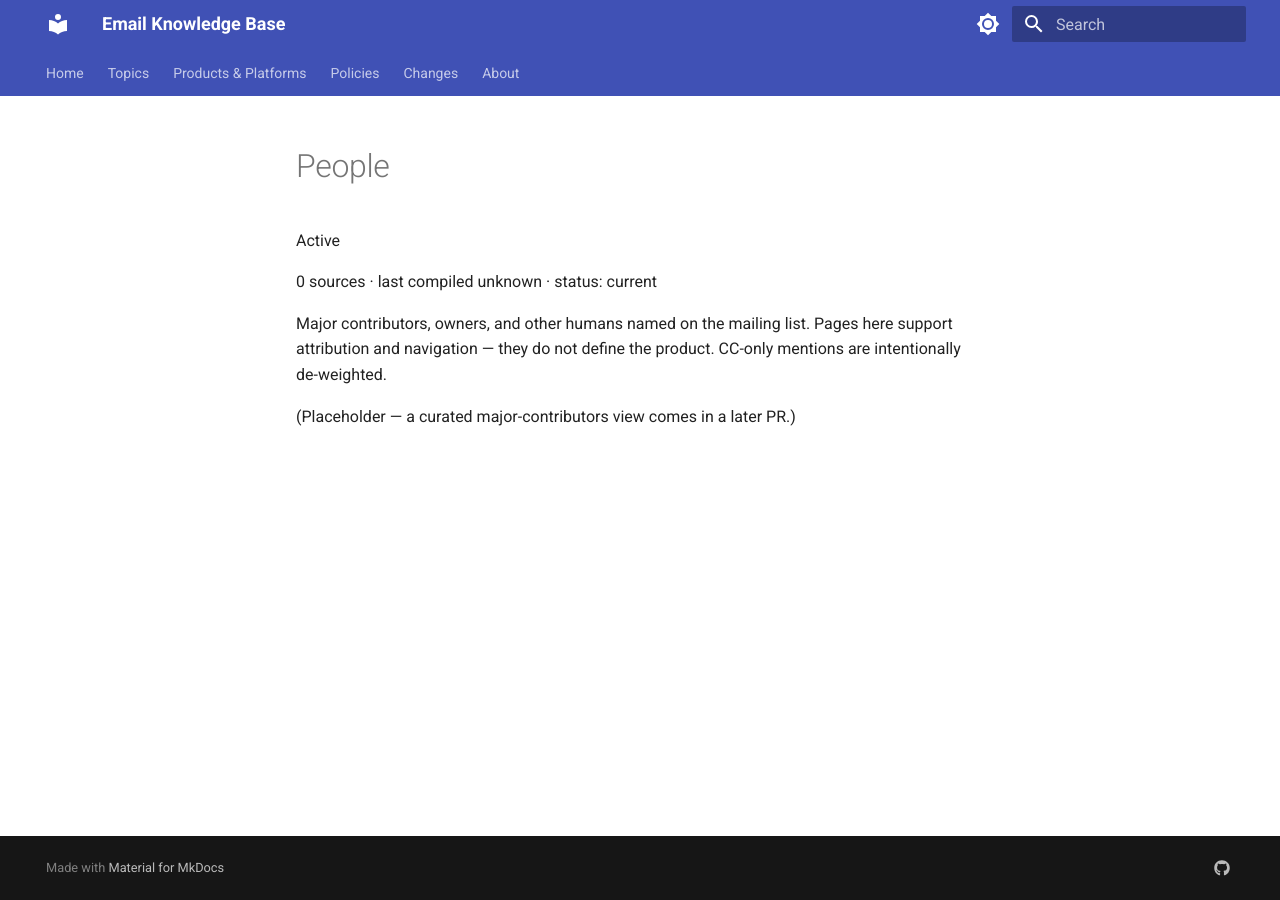
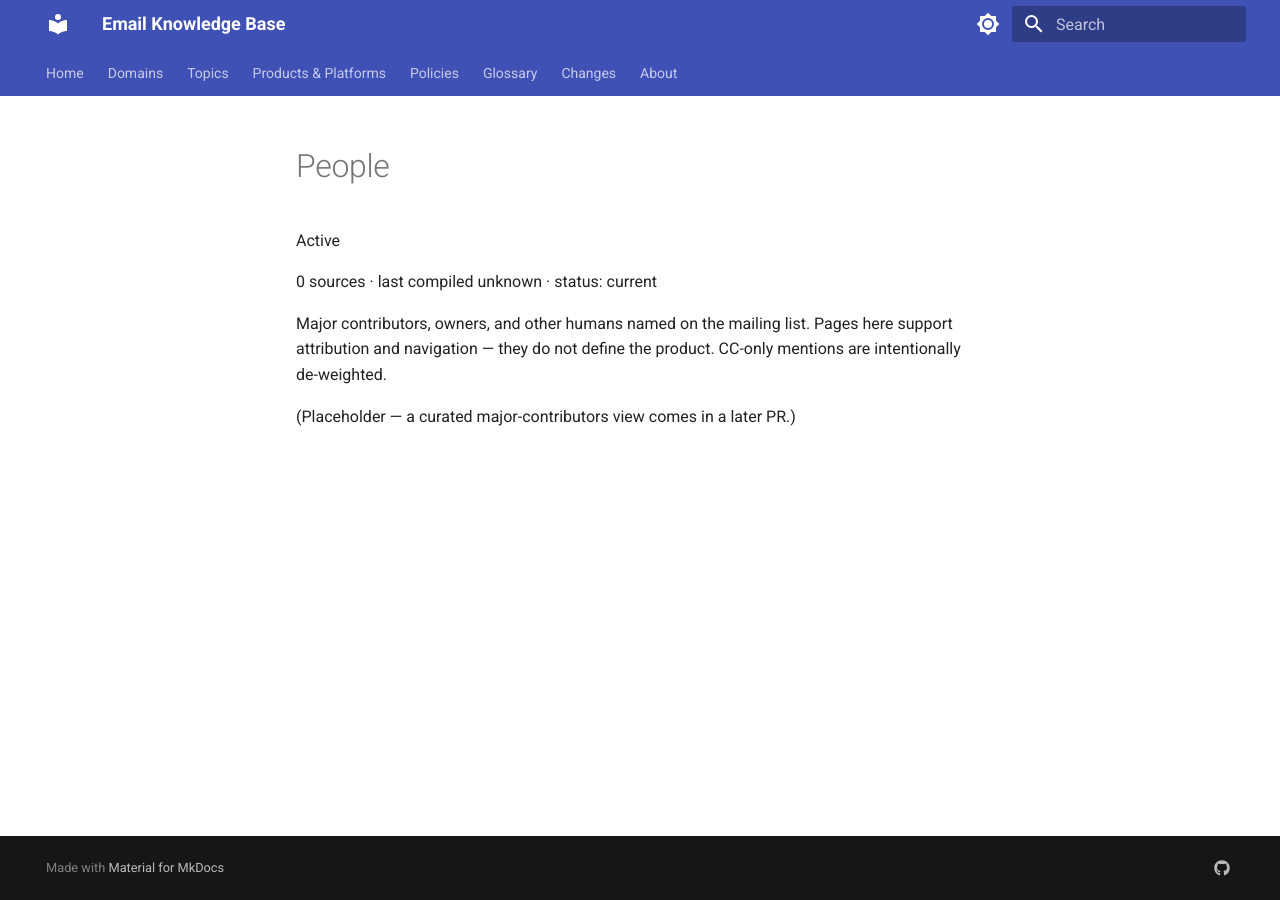
Before and after one commit to jyotiduhan2004/IM-Hackathon, an MkDocs documentation site: the page built from wiki/entities/index.md, in a window 1280 px wide. Built offline with MkDocs 1.6.1 and Material for MkDocs 9.7.7, drawn with Linux system fonts in a browser that asks for light colours.

Commit message:
feat(viewer): route Changes→changes.md; add Glossary + Domains to top nav
- nav: Changes now points at the generated changes.md (log.md stays URL-
  reachable by its file existence, just off the top nav).
- Add Glossary top-level link to the generated wiki/glossary.md.
- Add Domains top-level section linked to wiki/domains/index.md.

Part of North-Star Consolidation (Tier B Unit 3).
Plan: /Users/amtagrwl/.claude/plans/sparkling-skipping-fiddle.md

Co-Authored-By: Claude Opus 4.6 (1M context) <noreply@anthropic.com>

```diff
--- a/mkdocs.yml
+++ b/mkdocs.yml
@@ -12,13 +12,16 @@ use_directory_urls: true
 # See docs/issues/10-phase1-implementation-plan.md (Workstream 2).
 nav:
   - Home: home.md
+  - Domains:
+      - domains/index.md
   - Topics:
       - topics/index.md
   - Products & Platforms:
       - systems/index.md
   - Policies:
       - policies/index.md
-  - Changes: log.md
+  - Glossary: glossary.md
+  - Changes: changes.md
   - About: about.md
 
 # Exclude draft pages from the build (anticipates the _drafts/ folder
```
